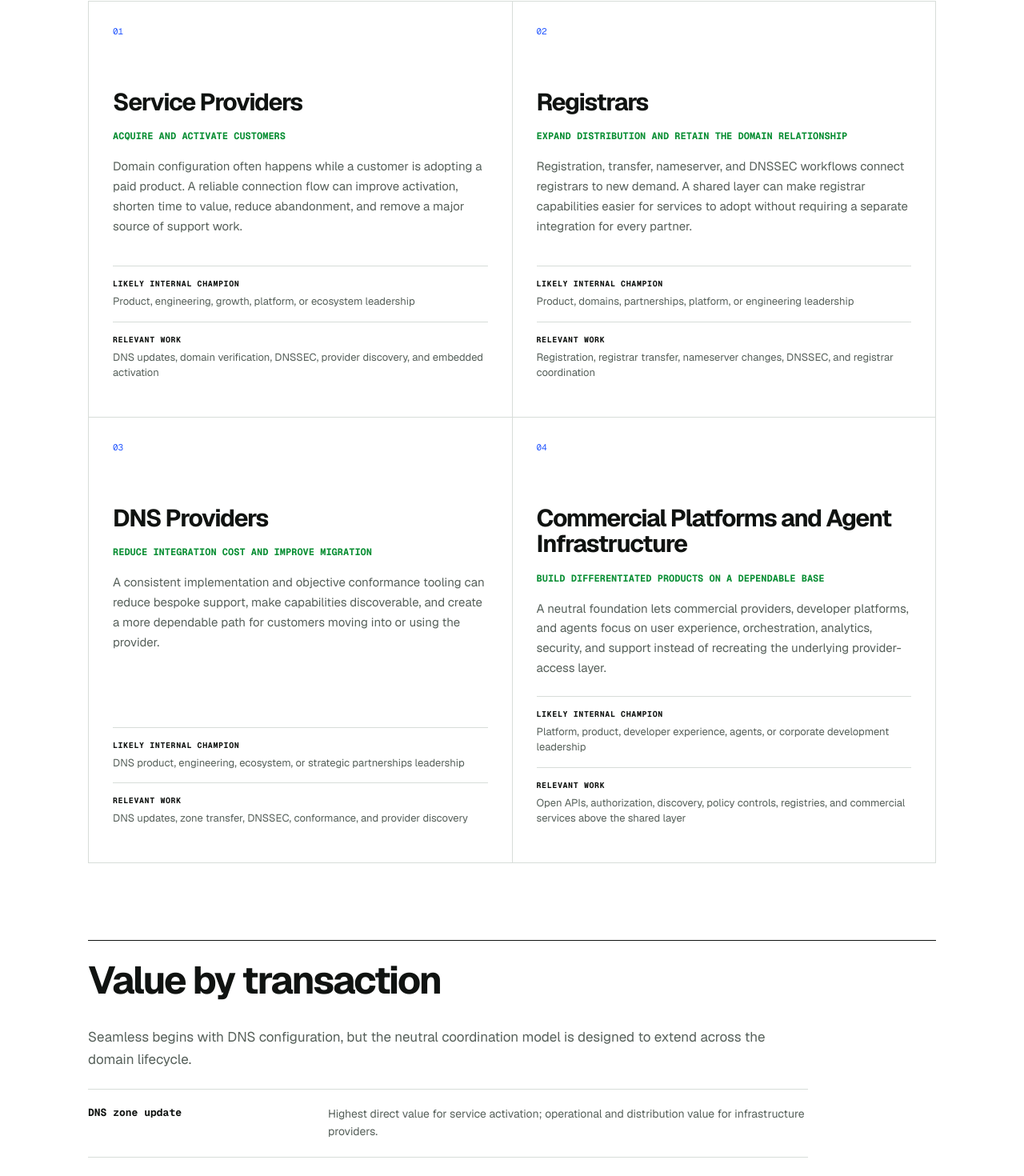
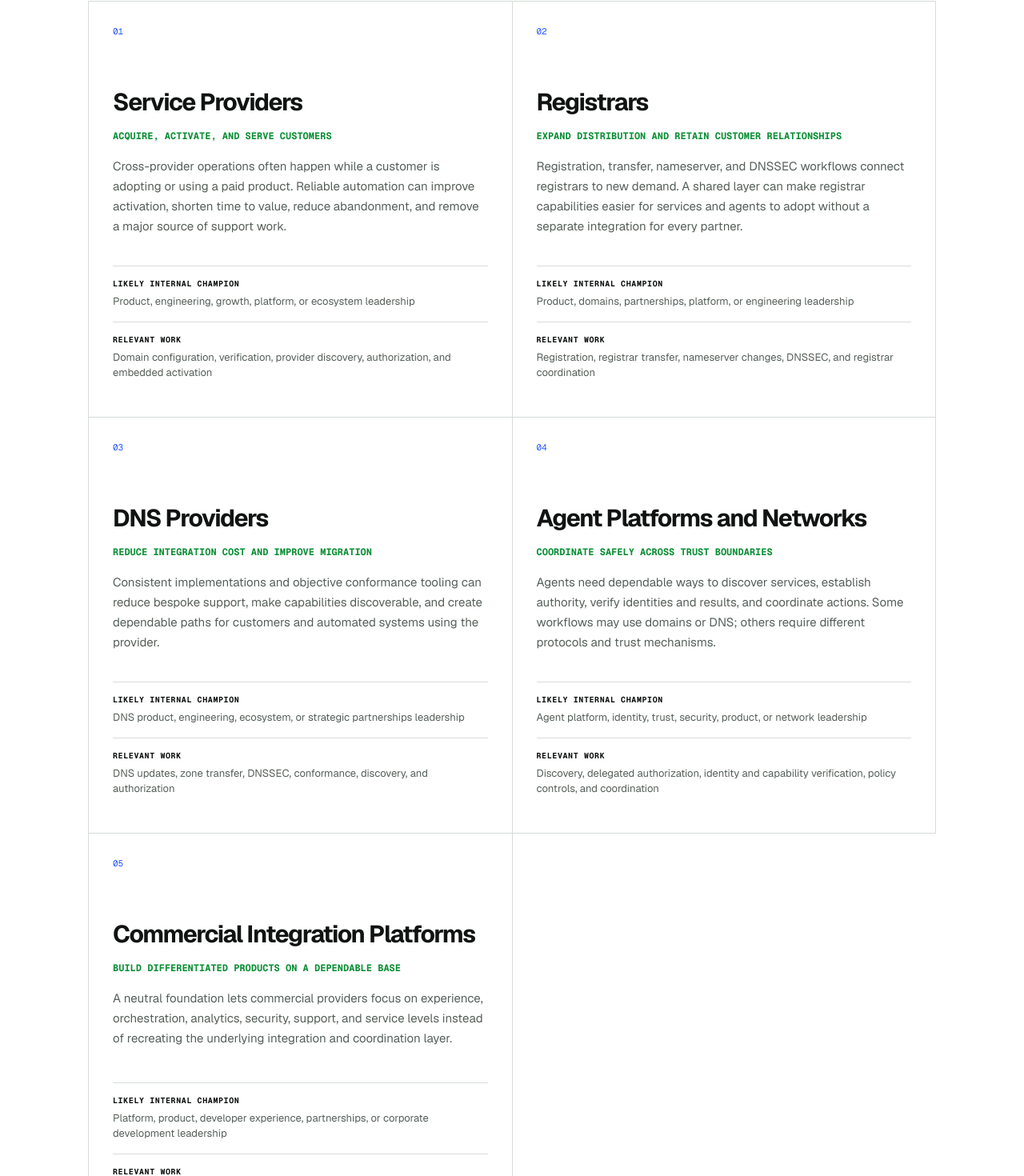
Before and after one commit to seamlessdns/website, a Next.js app: page /sponsors/why-participate in a window 1280 px wide. Shown: the part 1214-2684 px from the top of the page at 80% size. Built offline with nearby package versions, Linux system fonts and the light colour scheme.

Commit message:
Expand stakeholder value to agent operations

```diff
--- a/app/sponsors/why-participate/page.tsx
+++ b/app/sponsors/why-participate/page.tsx
@@ -9,46 +9,54 @@ export const metadata: Metadata = {
   },
   title: "Why Participate | Seamless",
   description:
-    "How neutral domain-connection infrastructure creates value for service providers, registrars, DNS providers, and agent infrastructure.",
+    "How neutral infrastructure for domain and agent operations creates value across the Internet ecosystem.",
 };
 
 const stakeholders = [
   {
     title: "Service Providers",
-    value: "Acquire and activate customers",
-    copy: "Domain configuration often happens while a customer is adopting a paid product. A reliable connection flow can improve activation, shorten time to value, reduce abandonment, and remove a major source of support work.",
+    value: "Acquire, activate, and serve customers",
+    copy: "Cross-provider operations often happen while a customer is adopting or using a paid product. Reliable automation can improve activation, shorten time to value, reduce abandonment, and remove a major source of support work.",
     buyer: "Product, engineering, growth, platform, or ecosystem leadership",
-    work: "DNS updates, domain verification, DNSSEC, provider discovery, and embedded activation",
+    work: "Domain configuration, verification, provider discovery, authorization, and embedded activation",
   },
   {
     title: "Registrars",
-    value: "Expand distribution and retain the domain relationship",
-    copy: "Registration, transfer, nameserver, and DNSSEC workflows connect registrars to new demand. A shared layer can make registrar capabilities easier for services to adopt without requiring a separate integration for every partner.",
+    value: "Expand distribution and retain customer relationships",
+    copy: "Registration, transfer, nameserver, and DNSSEC workflows connect registrars to new demand. A shared layer can make registrar capabilities easier for services and agents to adopt without a separate integration for every partner.",
     buyer: "Product, domains, partnerships, platform, or engineering leadership",
     work: "Registration, registrar transfer, nameserver changes, DNSSEC, and registrar coordination",
   },
   {
     title: "DNS Providers",
     value: "Reduce integration cost and improve migration",
-    copy: "A consistent implementation and objective conformance tooling can reduce bespoke support, make capabilities discoverable, and create a more dependable path for customers moving into or using the provider.",
+    copy: "Consistent implementations and objective conformance tooling can reduce bespoke support, make capabilities discoverable, and create dependable paths for customers and automated systems using the provider.",
     buyer: "DNS product, engineering, ecosystem, or strategic partnerships leadership",
-    work: "DNS updates, zone transfer, DNSSEC, conformance, and provider discovery",
+    work: "DNS updates, zone transfer, DNSSEC, conformance, discovery, and authorization",
   },
   {
-    title: "Commercial Platforms and Agent Infrastructure",
+    title: "Agent Platforms and Networks",
+    value: "Coordinate safely across trust boundaries",
+    copy: "Agents need dependable ways to discover services, establish authority, verify identities and results, and coordinate actions. Some workflows may use domains or DNS; others require different protocols and trust mechanisms.",
+    buyer: "Agent platform, identity, trust, security, product, or network leadership",
+    work: "Discovery, delegated authorization, identity and capability verification, policy controls, and coordination",
+  },
+  {
+    title: "Commercial Integration Platforms",
     value: "Build differentiated products on a dependable base",
-    copy: "A neutral foundation lets commercial providers, developer platforms, and agents focus on user experience, orchestration, analytics, security, and support instead of recreating the underlying provider-access layer.",
-    buyer: "Platform, product, developer experience, agents, or corporate development leadership",
-    work: "Open APIs, authorization, discovery, policy controls, registries, and commercial services above the shared layer",
+    copy: "A neutral foundation lets commercial providers focus on experience, orchestration, analytics, security, support, and service levels instead of recreating the underlying integration and coordination layer.",
+    buyer: "Platform, product, developer experience, partnerships, or corporate development leadership",
+    work: "Embedded experiences, enterprise operations, monitoring, orchestration, and services above the shared layer",
   },
 ];
 
-const transactions = [
-  ["DNS zone update", "Highest direct value for service activation; operational and distribution value for infrastructure providers."],
-  ["DNSSEC", "Security, trust, and lifecycle automation value shared across service providers, registrars, and DNS providers."],
-  ["DNS zone transfer", "Strong migration and customer-acquisition value for the destination DNS provider; portability value for the ecosystem."],
-  ["Domain registration", "Core acquisition value for registrars and embedded-distribution value for service providers and commercial platforms."],
-  ["Registrar transfer", "Core acquisition value for the destination registrar and retention or workflow value for service providers."],
+const operationCategories = [
+  ["DNS configuration", "The proven first use case: automate domain connection and verification through Domain Connect and provider-supported integrations."],
+  ["Domain lifecycle", "Extend automation to DNSSEC, nameserver changes, registration, registrar transfer, and zone transfer."],
+  ["Discovery", "Let services and agents find capabilities, endpoints, providers, and applicable policies through suitable open mechanisms."],
+  ["Authorization", "Support delegated, policy-controlled action across organizational and provider boundaries."],
+  ["Verification", "Make identities, capabilities, requests, and results independently verifiable where the operation requires it."],
+  ["Coordination", "Enable auditable workflows among services, providers, networks, and agents without requiring every operation to use domains or DNS."],
 ];
 
 export default function WhyParticipatePage() {
@@ -58,13 +66,13 @@ export default function WhyParticipatePage() {
 
       <section className={styles.hero}>
         <p className="eyebrow"><span /> Why participate</p>
-        <p>Shared infrastructure creates different value for every participant.</p>
+        <p>Shared infrastructure creates value across domain and agent ecosystems.</p>
       </section>
 
       <article className={styles.document}>
         <h1>Invest where interoperability becomes economic value.</h1>
         <p>
-          The organization implementing a connection and the organization capturing its economic value are not always the same. Seamless gives the ecosystem a way to share implementation costs while each participant benefits through activation, distribution, retention, efficiency, or new commercial opportunity.
+          The organization implementing an operation and the organization capturing its value are not always the same. Seamless gives participants a way to share implementation costs while each benefits through activation, distribution, retention, operational efficiency, trust, or new commercial opportunity.
         </p>
 
         <div className={styles.stakeholderGrid}>
@@ -82,12 +90,12 @@ export default function WhyParticipatePage() {
           ))}
         </div>
 
-        <h2>Value by transaction</h2>
+        <h2>Value by operation category</h2>
         <p>
-          Seamless begins with DNS configuration, but the neutral coordination model is designed to extend across the domain lifecycle.
+          Seamless begins with Domain Connect because it is proven and ready for standards-track adoption. The project is protocol agnostic and will use the open mechanism best suited to each additional operation category.
         </p>
         <div className={styles.transactionList}>
-          {transactions.map(([name, value]) => (
+          {operationCategories.map(([name, value]) => (
             <div key={name}>
               <strong>{name}</strong>
               <p>{value}</p>
@@ -97,18 +105,18 @@ export default function WhyParticipatePage() {
 
         <aside className={styles.callout}>
           <span>Why fund instead of wait?</span>
-          <h2>The buildout determines whether the shared layer exists.</h2>
+          <h2>The buildout determines whether the neutral layer exists.</h2>
           <p>
-            Sponsors provide the concentrated capital needed to establish production infrastructure, provider-supported integrations, and ecosystem adoption. Once the service reaches scale, transparent operating fees can sustain it at a lower marginal cost than repeatedly rebuilding or licensing the same connection layer.
+            Sponsors provide the concentrated capital needed to establish production infrastructure, provider-supported integrations, reusable coordination capabilities, and ecosystem adoption. Once the service reaches scale, transparent operating fees can sustain it at a lower marginal cost than repeatedly rebuilding or licensing the same foundations.
           </p>
         </aside>
 
-        <h2>Commercial opportunity remains open</h2>
+        <h2>Protocol choice and commercial opportunity remain open</h2>
         <p>
-          Seamless is infrastructure, not a mandated end-user product. Organizations may use it directly or build commercial services on top of it. Embedded experiences, enterprise support, monitoring, analytics, security, orchestration, and service-level commitments remain areas for vigorous competition.
+          Seamless is infrastructure, not a mandated protocol or end-user product. Operation categories may use Domain Connect, other standards, or new open interfaces where needed. Organizations may use the shared layer directly or build commercial services on top of it.
         </p>
         <p>
-          The principle is simple: <strong>the common connection path should be neutral; differentiation should happen above it.</strong>
+          Embedded experiences, enterprise support, monitoring, analytics, security, orchestration, and service-level commitments remain areas for vigorous competition. <strong>The common coordination layer should be neutral; differentiation should happen above it.</strong>
         </p>
 
         <div className={styles.inlineActions}>
@@ -120,8 +128,8 @@ export default function WhyParticipatePage() {
       <section className="community-section">
         <div>
           <p className="eyebrow"><span /> Participate your way</p>
-          <h2>Funding, engineering, adoption, and advocacy all matter.</h2>
-          <p>Paid membership supports capitalization. Technical participation remains open and independent.</p>
+          <h2>Funding, engineering, research, adoption, and advocacy all matter.</h2>
+          <p>Paid membership supports capitalization. Technical participation and protocol work remain open and independent.</p>
         </div>
         <div className="community-actions">
           <a className="button button-light" href="https://github.com/seamlessdns" target="_blank" rel="noreferrer">
```
